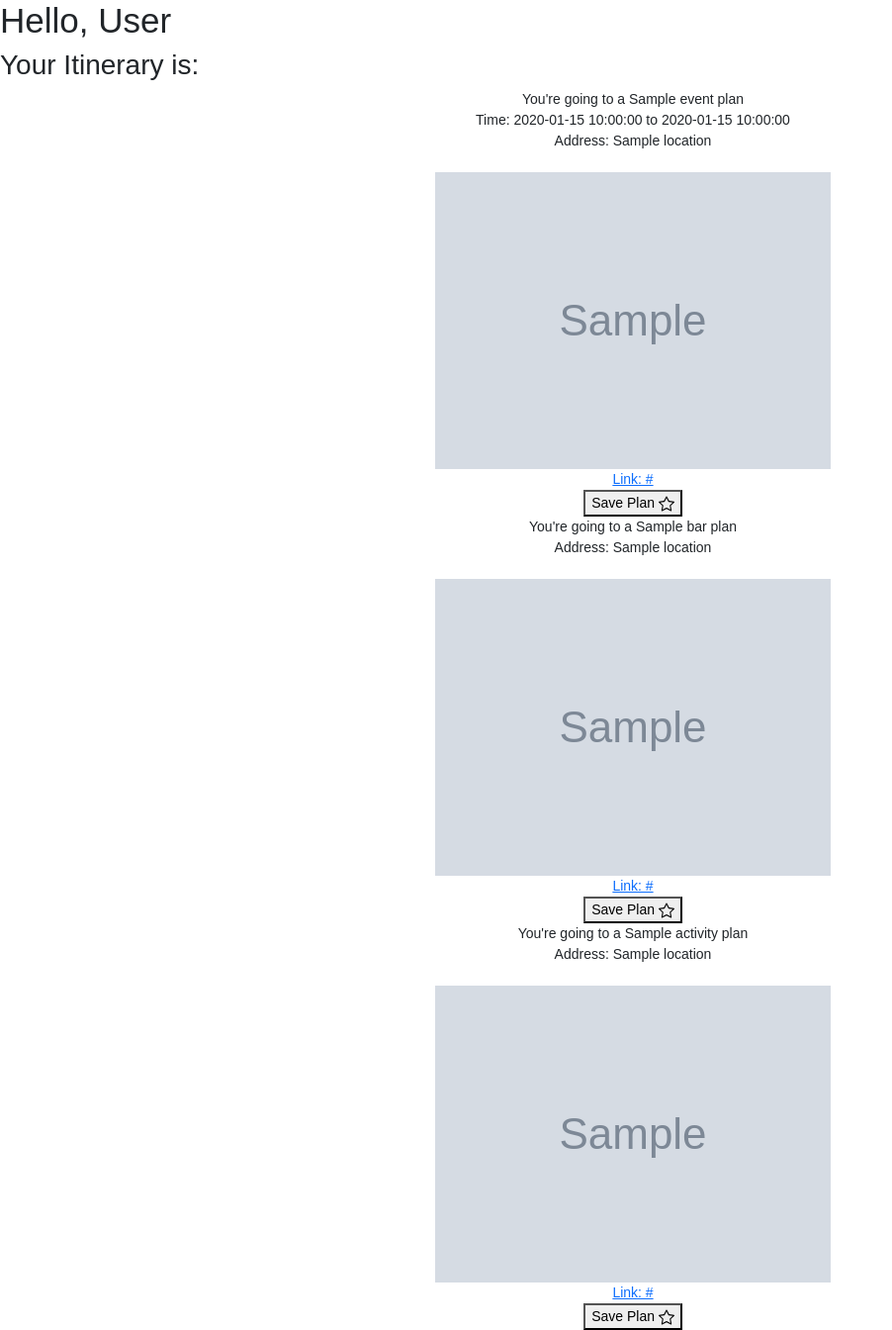
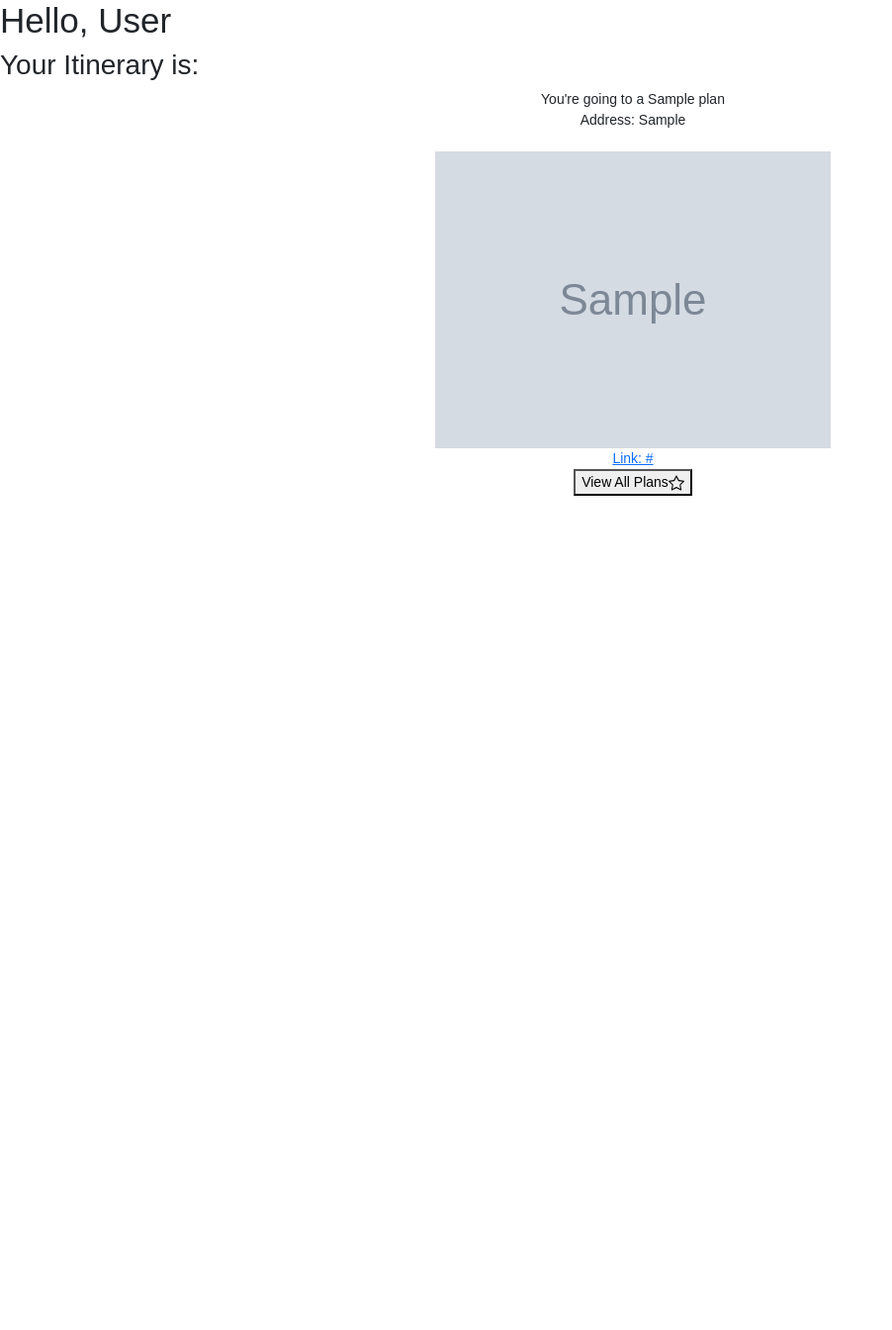
Before and after one commit to carolemlago/wego-app, a Flask app: template templates/save_plan.html in a window 1280 px wide. Shown: the whole page at 99% size, without its empty margins (0-902 px from the left). After the commit the page ends 501 px from the top, so only its background shows below. Run offline with Flask 2, Linux system fonts and the light colour scheme; tables that the repository leaves empty hold one stand-in row (values such as "Sample post"); the template is opened without the code that fills it: values that come from a table or form of the project are taken from there, most other values are stand-ins (such as "Sample title", 1, 10 or a date in 2020); grey boxes marked "Sample" are stand-in pictures.

Commit message:
Final Version 2.0

```diff
--- a/server.py
+++ b/server.py
@@ -17,6 +17,7 @@ from sendgrid.helpers.mail import Mail
 
 
 
+# API keys
 
 app = Flask(__name__)
 app.secret_key = "dev"
@@ -57,6 +58,7 @@ def create_user():
         flash("User email already exists.")
         return redirect("/")
 
+    # Check if passwords match
     elif confirm_password != user_password:
         flash("Passwords don't match. Try again")
         return redirect("/signup")
@@ -104,7 +106,7 @@ def get_user_by_email():
 def show_user(user_id):
     """Show users dashboard."""
 
-
+    # Create user in the database
     user = crud.get_user_by_id(user_id)
 
 
@@ -112,6 +114,7 @@ def show_user(user_id):
 
 @app.route('/logout')
 def logout():
+    """ Logout user from session """
     session.pop('user_id',None)
     return redirect('/')
 
@@ -120,7 +123,7 @@ def logout():
 def search_itinerary():
     """Search for itineraries ideas"""
 
-    # Getting data from my HTML form
+    # Get data from my search form
     num_people = request.args.get("num_people")
     location = request.args.get("location")
     budget = request.args.get("budget")
@@ -131,12 +134,12 @@ def search_itinerary():
     activity_results = {}
     date_unix = time.mktime(datetime.datetime.strptime(date, "%Y-%m-%d").timetuple())
 
-
+    # Headers for Yelp Fusion API
     headers = {"Authorization": f"Bearer {YELP_API_KEY}"}
 
     for item in types:
 
-        # Check for event in date types
+        # API search for event date ideas
         if "event" in types:
             url_events = 'https://api.yelp.com/v3/events'
             querystring = {
@@ -146,11 +149,10 @@ def search_itinerary():
             "start_date": int(date_unix)
             }
             response_events = requests.request("GET", url_events, headers=headers, params=querystring)
-            print(response_events)
             event_results = response_events.json()['events']
 
 
-        # Check for bar in date types
+        # API search for bar date ideas
         if "bar" in types:
             url_bars = 'https://api.yelp.com/v3/businesses/search'
             querystring = {
@@ -160,9 +162,9 @@ def search_itinerary():
 
             response_bars = requests.request("GET", url_bars, headers=headers, params=querystring)
             bar_results = response_bars.json()['businesses']
-            print(bar_results)
 
-        # Check for active in date types
+
+        # API search for activity date ideas
         if "activity" in types:
             url_business = 'https://api.yelp.com/v3/businesses/search'
             querystring = {
@@ -181,81 +183,35 @@ def search_itinerary():
 def save_plan():
     """ Save in the database user's itinerary plan """
 
-    # variables for my event category plan
-    event_type = request.form.get("events")
-    event_photo = request.form.get("event_photo")
-    event_name = request.form.get("event_name")
+    # Data from selected date idea
+    plan_type = request.form.get("type")
+    photo = request.form.get("photo")
+    name = request.form.get("name")
     start_time = request.form.get("start_time")
     end_time = request.form.get("end_time")
-    event_location = request.form.get("event_location")
-    event_link = request.form.get("event_link")
+    location = request.form.get("location")
+    link = request.form.get("link")
+    date = request.form.get("date")
 
-    # variables for my bar category plan
-    bars_type = request.form.get("bars")
-    bar_photo = request.form.get("bar_photo")
-    bar_name = request.form.get("bar_name")
-    bar_location = request.form.get("bar_location")
-    bar_link = request.form.get("bar_link")
-    bar_date = request.form.get("bar_date")
-
-    # variables for my activity category plan
-    activities_type = request.form.get("activities")
-    activity_photo = request.form.get("activity_photo")
-    activity_name = request.form.get("activity_name")
-    activity_location = request.form.get("activity_location")
-    activity_link = request.form.get("activity_link")
-    activity_date = request.form.get("activity_date")
-
-    event_plan = {}
-    bar_plan = {}
-    activity_plan = {}
-
+    if not start_time:
+        start_time = date
+    if not end_time:
+        end_time = date
     # If event category was selected, create event date plan
-    if event_type:
-        event_plan = crud.create_plan(
+    plan = crud.create_plan(
         user_id=session['user_id'],
-        image_url=event_photo,
-        plan_name=event_name,
-        plan_type=event_type,
+        image_url=photo,
+        plan_name=name,
+        plan_type=plan_type,
         start_time=start_time,
         end_time=end_time,
-        location=event_location,
-        url=event_link
+        location=location,
+        url=link
         )
-        db.session.add(event_plan)
-
-    # If bar category was selected, create bar date plan
-    if bars_type:
-        bar_plan = crud.create_plan(
-        user_id=session['user_id'],
-        image_url=bar_photo,
-        plan_name=bar_name,
-        plan_type=bars_type,
-        start_time=bar_date,
-        end_time=bar_date,
-        location=bar_location,
-        url=bar_link
-        )
-        db.session.add(bar_plan)
-
-    # If activity category was selected, create activity date plan
-    if activities_type:
-        activity_plan = crud.create_plan(
-        user_id=session['user_id'],
-        image_url=activity_photo,
-        plan_name=activity_name,
-        plan_type=activities_type,
-        start_time=activity_date,
-        end_time=activity_date,
-        location=activity_location,
-        url=activity_link
-        )
-        db.session.add(activity_plan)
-
-
+    db.session.add(plan)
 
     db.session.commit()
-    return render_template('save_plan.html', event_plan=event_plan, bar_plan=bar_plan, activity_plan=activity_plan, user_id=session['user_id'])
+    return render_template('save_plan.html', plan=plan, user_id=session['user_id'])
 
 @app.route('/delete_plan', methods=['POST'])
 def delete_plan():
@@ -270,10 +226,14 @@ def delete_plan():
 def send_email():
     """ Share chosen event via email """
 
+    # Get recipient's email and plan id from modal form
     to_email = request.json.get('toEmail')
     date_id = request.json.get('planId')
 
+    # Get plan from database
     date_plan = crud.get_plan_by_id(plan_id=date_id)
+
+    # Data from selected plan
     name = date_plan.plan_name
     location = date_plan.location
     start_time = date_plan.start_time
@@ -282,12 +242,12 @@ def send_email():
     image = date_plan.image_url
 
 
-
+    # Email data
     message = Mail(from_email='carolemlago@gmail.com',
                     to_emails=to_email,
                     subject='Your Date Itinerary by Wego',
                     plain_text_content=f'You are going to {date_plan} event',
-                    html_content=f' <div style="background-color: #cdddd6;"> <center> <img id="app-logo" src="http://res.cloudinary.com/dvbrrbcum/image/upload/v1657221136/cnndckogxrzcwjayahvr.png" width=200px></center> <br> <center> <strong> </strong> </center> <center> <img src="{image}" /> <br> <div> You are going to {name} <br> <div> Time: { start_time } to {end_time} </div> <br> <div> Address: {location } </div> <br> <a href="{url}"> Learn more</a> <br> </center> </div></div>')
+                    html_content=f'<div style="background-color: #cdddd6;"> <center> <img id="app-logo" src="http://res.cloudinary.com/dvbrrbcum/image/upload/v1657221136/cnndckogxrzcwjayahvr.png" width=200px></center> <br> <center> <strong> </strong> </center> <center> <img src="{image}" /> <br> <div> You are going to {name} <br> <div> Time: { start_time } to {end_time} </div> <br> <div> Address: {location } </div> <br> <a href="{url}"> Learn more</a> <br> </center> </div></div>')
 
     try:
         sg = SendGridAPIClient(os.environ['TWILIO_API_KEY'])
@@ -306,7 +266,10 @@ def send_email():
 def get_calendar_events():
     """ Get all events from user and add to calendar """
 
+    # Get all plans from logged in user in database
     plans = crud.Plan.query.filter_by(user_id=session['user_id']).all()
+
+    # Adding each itinerary as a dictionary to an events list
     events = []
     for plan in plans:
         plan_dict ={'title': plan.plan_name,
--- a/templates/save_plan.html
+++ b/templates/save_plan.html
@@ -4,57 +4,23 @@
 <h2> Your Itinerary is: </h2>
 
         <form action="/users/{{user_id}}" >
-          <!-- Event Date Result  -->
-          {% if event_plan %}
+          <!-- Date Idea Result  -->
             <center>
-            <div > You're going to a {{ event_plan.plan_name|capitalize }} </div>
-            <div > Time: {{ event_plan.start_time }} to {{event_plan.end_time}} </div>
-            <div> Address: {{ event_plan.location }} </div>
+            <div > You're going to a {{ plan.plan_name|capitalize }} </div>
+            {% if plan.plan_type == "events" %}
+            <div > Time: {{ plan.start_time }} to {{plan.end_time}} </div>
+            {% endif %}
+            <div> Address: {{ plan.location }} </div>
             <br>
-            <img src="{{ event_plan.image_url }}" />
+            <img src="{{ plan.image_url }}" />
             <br>
-            <a href="url"> Link: {{ event_plan.url}} </a>
+            <a href="url"> Link: {{ plan.url}} </a>
             <br>
             </center>
             <center>
-              <button id="confirmation_event" type="submit" value="yes">Save Plan <svg xmlns="http://www.w3.org/2000/svg" width="16" height="16" fill="currentColor" class="bi bi-star" viewBox="0 0 16 16">
+              <button id="confirmation_event" type="submit" value="yes">View All Plans<svg xmlns="http://www.w3.org/2000/svg" width="16" height="16" fill="currentColor" class="bi bi-star" viewBox="0 0 16 16">
                 <path d="M2.866 14.85c-.078.444.36.791.746.593l4.39-2.256 4.389 2.256c.386.198.824-.149.746-.592l-.83-4.73 3.522-3.356c.33-.314.16-.888-.282-.95l-4.898-.696L8.465.792a.513.513 0 0 0-.927 0L5.354 5.12l-4.898.696c-.441.062-.612.636-.283.95l3.523 3.356-.83 4.73zm4.905-2.767-3.686 1.894.694-3.957a.565.565 0 0 0-.163-.505L1.71 6.745l4.052-.576a.525.525 0 0 0 .393-.288L8 2.223l1.847 3.658a.525.525 0 0 0 .393.288l4.052.575-2.906 2.77a.565.565 0 0 0-.163.506l.694 3.957-3.686-1.894a.503.503 0 0 0-.461 0z"/>
               </svg></button>
             </center>
-          {% endif %}
-          <!-- Bar Date Result  -->
-          {% if bar_plan %}
-            <center>
-              <div > You're going to a {{ bar_plan.plan_name|capitalize }} </div>
-              <div> Address: {{ bar_plan.location }} </div>
-              <br>
-              <img src="{{ bar_plan.image_url }}" />
-              <br>
-              <a href="url"> Link: {{ bar_plan.url}} </a>
-              <br>
-              </center>
-              <center>
-                <button id="confirmation_bar" type="submit" value="yes">Save Plan <svg xmlns="http://www.w3.org/2000/svg" width="16" height="16" fill="currentColor" class="bi bi-star" viewBox="0 0 16 16">
-                  <path d="M2.866 14.85c-.078.444.36.791.746.593l4.39-2.256 4.389 2.256c.386.198.824-.149.746-.592l-.83-4.73 3.522-3.356c.33-.314.16-.888-.282-.95l-4.898-.696L8.465.792a.513.513 0 0 0-.927 0L5.354 5.12l-4.898.696c-.441.062-.612.636-.283.95l3.523 3.356-.83 4.73zm4.905-2.767-3.686 1.894.694-3.957a.565.565 0 0 0-.163-.505L1.71 6.745l4.052-.576a.525.525 0 0 0 .393-.288L8 2.223l1.847 3.658a.525.525 0 0 0 .393.288l4.052.575-2.906 2.77a.565.565 0 0 0-.163.506l.694 3.957-3.686-1.894a.503.503 0 0 0-.461 0z"/>
-                </svg></button>
-              </center>
-          {% endif %}
-          <!-- Activity Date Result  -->
-          {% if activity_plan %}
-              <center>
-                <div > You're going to a {{ activity_plan.plan_name|capitalize }} </div>
-                <div> Address: {{ activity_plan.location }} </div>
-                <br>
-                <img src="{{ activity_plan.image_url }}" />
-                <br>
-                <a href="url"> Link: {{ activity_plan.url}} </a>
-                <br>
-                </center>
-                <center>
-                <button id="confirmation_activity" type="submit" value="yes">Save Plan <svg xmlns="http://www.w3.org/2000/svg" width="16" height="16" fill="currentColor" class="bi bi-star" viewBox="0 0 16 16">
-                  <path d="M2.866 14.85c-.078.444.36.791.746.593l4.39-2.256 4.389 2.256c.386.198.824-.149.746-.592l-.83-4.73 3.522-3.356c.33-.314.16-.888-.282-.95l-4.898-.696L8.465.792a.513.513 0 0 0-.927 0L5.354 5.12l-4.898.696c-.441.062-.612.636-.283.95l3.523 3.356-.83 4.73zm4.905-2.767-3.686 1.894.694-3.957a.565.565 0 0 0-.163-.505L1.71 6.745l4.052-.576a.525.525 0 0 0 .393-.288L8 2.223l1.847 3.658a.525.525 0 0 0 .393.288l4.052.575-2.906 2.77a.565.565 0 0 0-.163.506l.694 3.957-3.686-1.894a.503.503 0 0 0-.461 0z"/>
-                </svg></button>
-                </center>
-          {% endif %}
     </form>
 {% endblock %}
```
Also changed, not shown: templates/user_search.html (+21 -20 lines).
